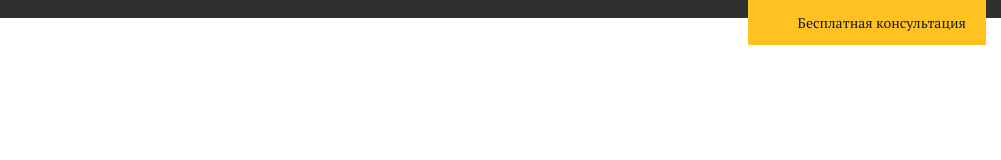
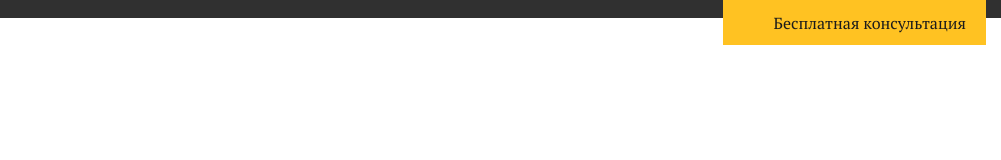
Before and after one commit to Nastassia27/youtube-pet-project, a plain HTML site: page index.html in a window 1280 px wide. Shown: the full height of the page, 279-1280 px from the left. Drawn offline with Linux system fonts and the light colour scheme.

Commit message:
style btn free consultation

```diff
--- a/css/style.css
+++ b/css/style.css
@@ -36,4 +36,18 @@ body{
     color: #1b1b1b;
     background-color: #ffc222;
     padding: 5px 20px 4px 50px;
+    font-size: 16px;
 }
+.header__btn:after{
+content:"";
+clear:both;
+display:block;
+}
+
+.header__phone{
+
+
+}
+.header__email{
+
+}
```
